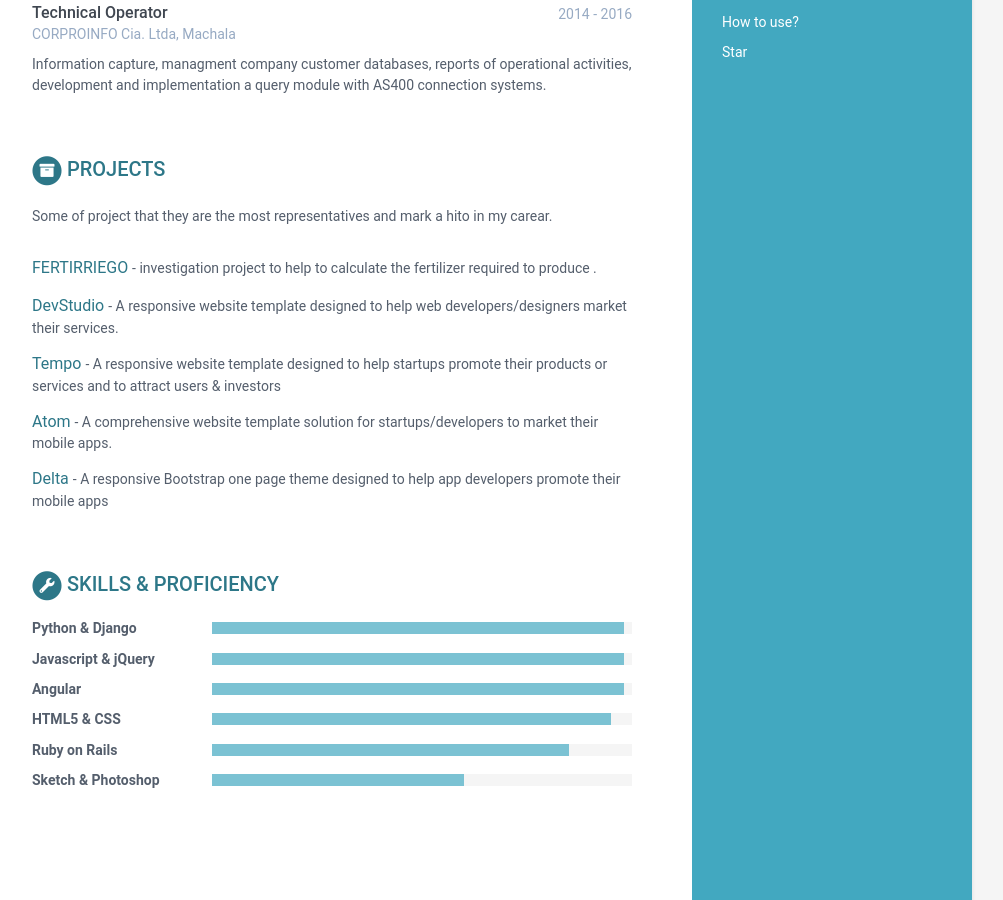
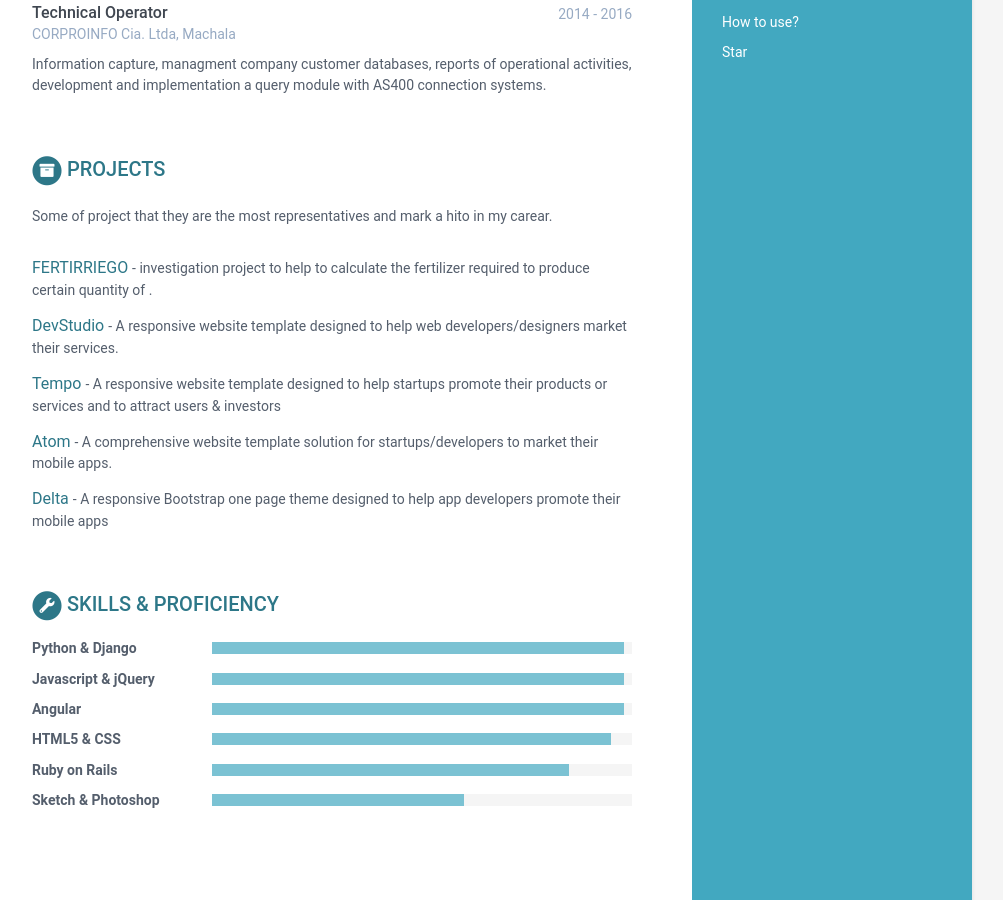
Before and after one commit to elcordova/caring-europa-fe48a, a Jekyll site: the page built from index.html, in a window 1280 px wide and 900 px high, scrolled down 1013 px. Shown: the whole window, without its empty margins (168-1171 px from the left). Built offline with Jekyll 4.4.1, drawn with Linux system fonts in a browser that asks for light colours.

Commit message:
data.yml: changed

```diff
--- a/_data/data.yml
+++ b/_data/data.yml
@@ -90,7 +90,7 @@ projects:
     - title: FERTIRRIEGO
       link: '#hook'
       tagline: >-
-        investigation project to help to calculate the fertilizer required to produce .
+        investigation project to help to calculate the fertilizer required to produce certain quantity of .
     - title: DevStudio
       link: '#'
       tagline: >-
```
